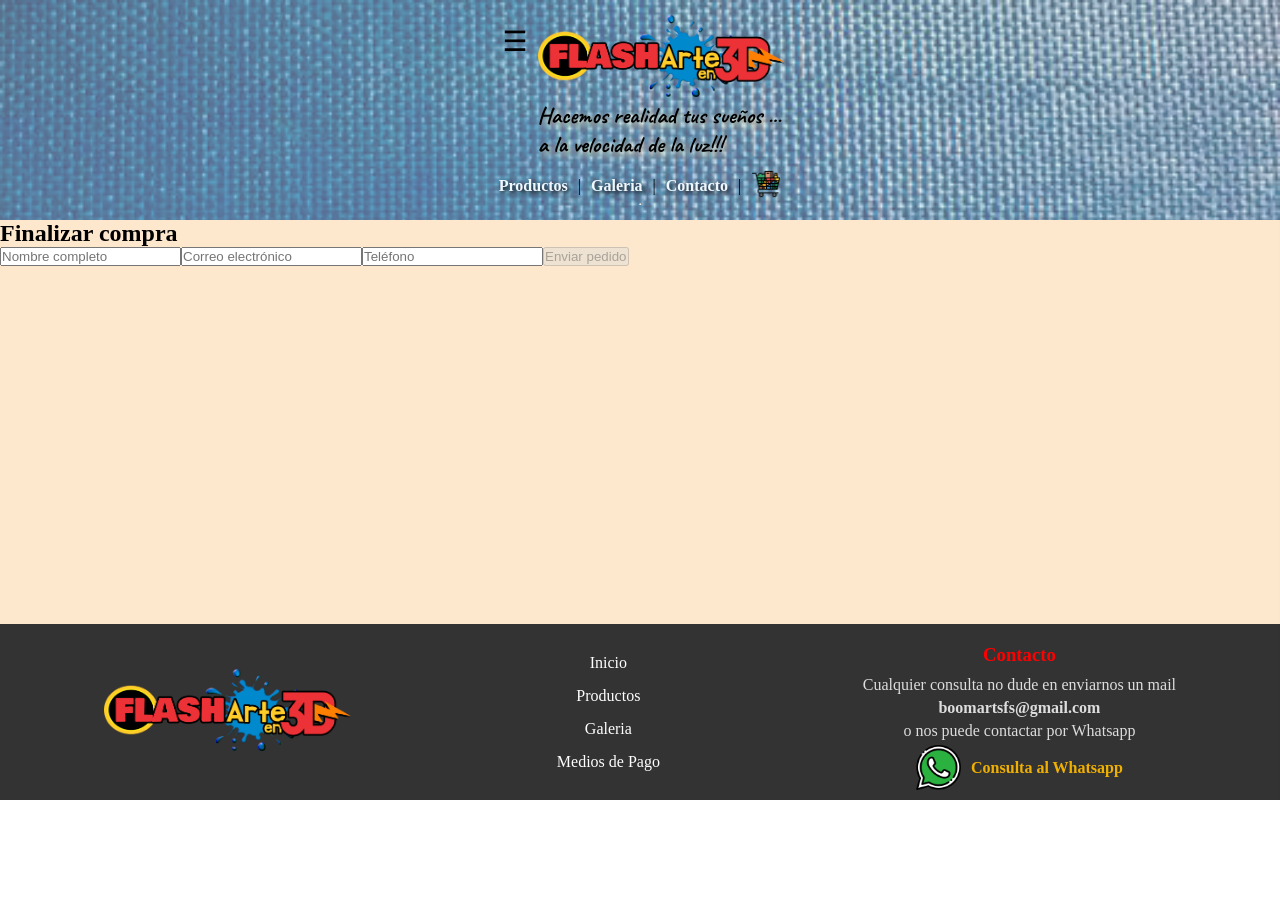
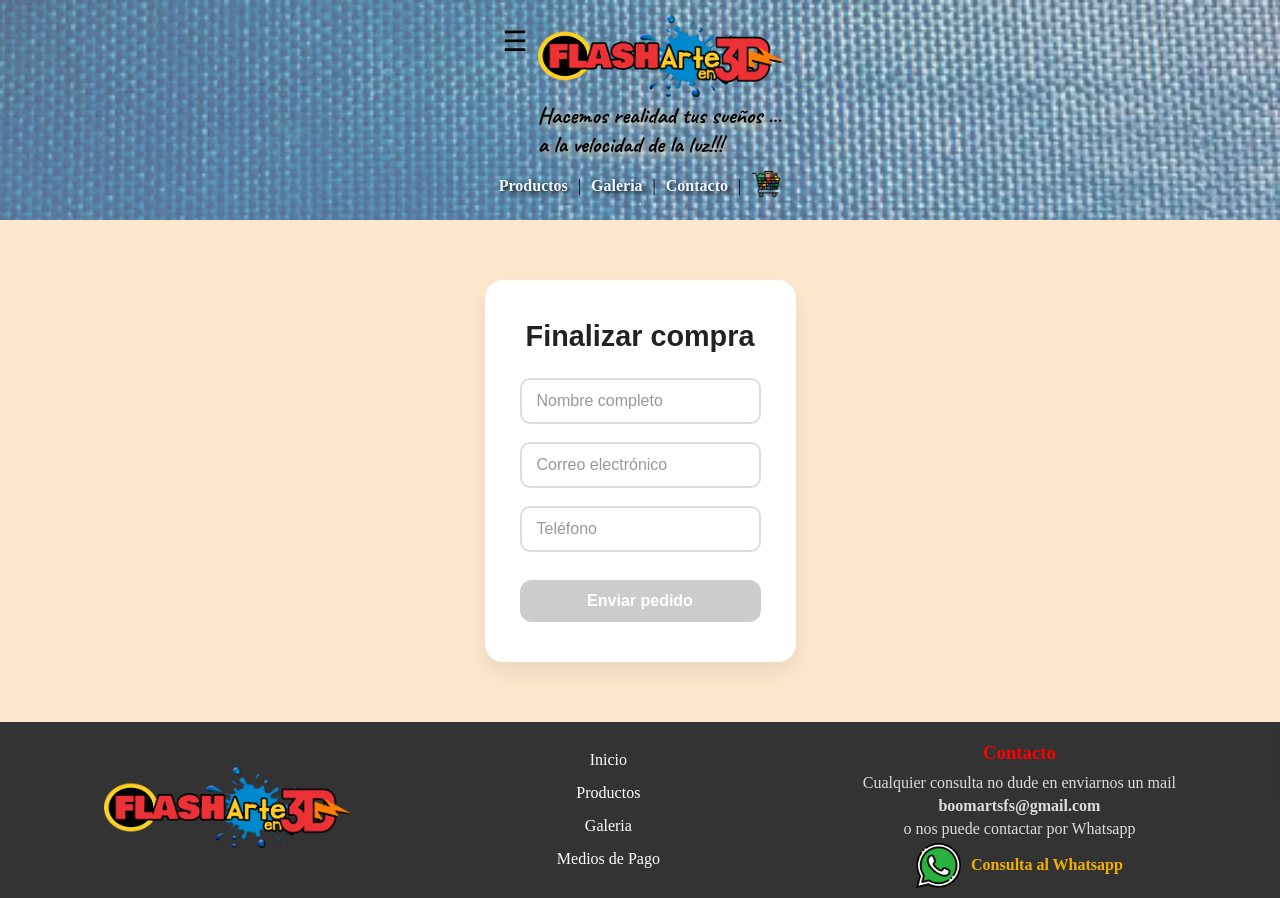
Before and after one commit to FedericoESantos/flasharteen3d, a React (Vite) app: page /checkout in a window 1280 px wide. Before the commit the page ends 800 px from the top, so only its background shows below. Built offline with nearby package versions, Linux system fonts and the light colour scheme.

Commit message:
por terminar proyecto de app en react e commerce empresa impresiones 3D

```diff
--- a/src/App.css
+++ b/src/App.css
@@ -824,3 +824,90 @@
 .loader img {
   width: 40px;
 }
+
+/* === CHECKOUT === */
+
+.checkout-container {
+  max-width: 420px;
+  margin: 60px auto;
+  background: #ffffff;
+  border-radius: 18px;
+  box-shadow: 0 10px 25px rgba(0, 0, 0, 0.08);
+  padding: 40px 35px;
+  font-family: "Poppins", sans-serif;
+  text-align: center;
+  transition: transform 0.2s ease;
+}
+
+.checkout-container:hover {
+  transform: translateY(-3px);
+}
+
+.checkout-container h2 {
+  color: #222;
+  font-size: 1.8rem;
+  font-weight: 600;
+  margin-bottom: 25px;
+}
+
+.checkout-form {
+  display: flex;
+  flex-direction: column;
+  gap: 18px;
+}
+
+.checkout-form input {
+  padding: 12px 15px;
+  border: 2px solid #ddd;
+  border-radius: 10px;
+  font-size: 1rem;
+  outline: none;
+  transition: all 0.25s ease;
+}
+
+.checkout-form input:focus {
+  border-color: #0077ff;
+  box-shadow: 0 0 8px rgba(0, 119, 255, 0.2);
+}
+
+.checkout-form input::placeholder {
+  color: #999;
+}
+
+.checkout-form button {
+  margin-top: 10px;
+  background: linear-gradient(135deg, #0077ff, #00c6ff);
+  color: white;
+  font-weight: 600;
+  font-size: 1rem;
+  padding: 12px;
+  border: none;
+  border-radius: 12px;
+  cursor: pointer;
+  transition: all 0.3s ease;
+}
+
+.checkout-form button:hover {
+  background: linear-gradient(135deg, #005fcc, #00aaff);
+  transform: scale(1.02);
+}
+
+.checkout-form button:disabled {
+  background: #ccc;
+  cursor: not-allowed;
+}
+
+@media (max-width: 480px) {
+  .checkout-container {
+    padding: 25px 20px;
+  }
+
+  .checkout-container h2 {
+    font-size: 1.5rem;
+  }
+
+  .checkout-form input,
+  .checkout-form button {
+    font-size: 0.95rem;
+  }
+}
```
